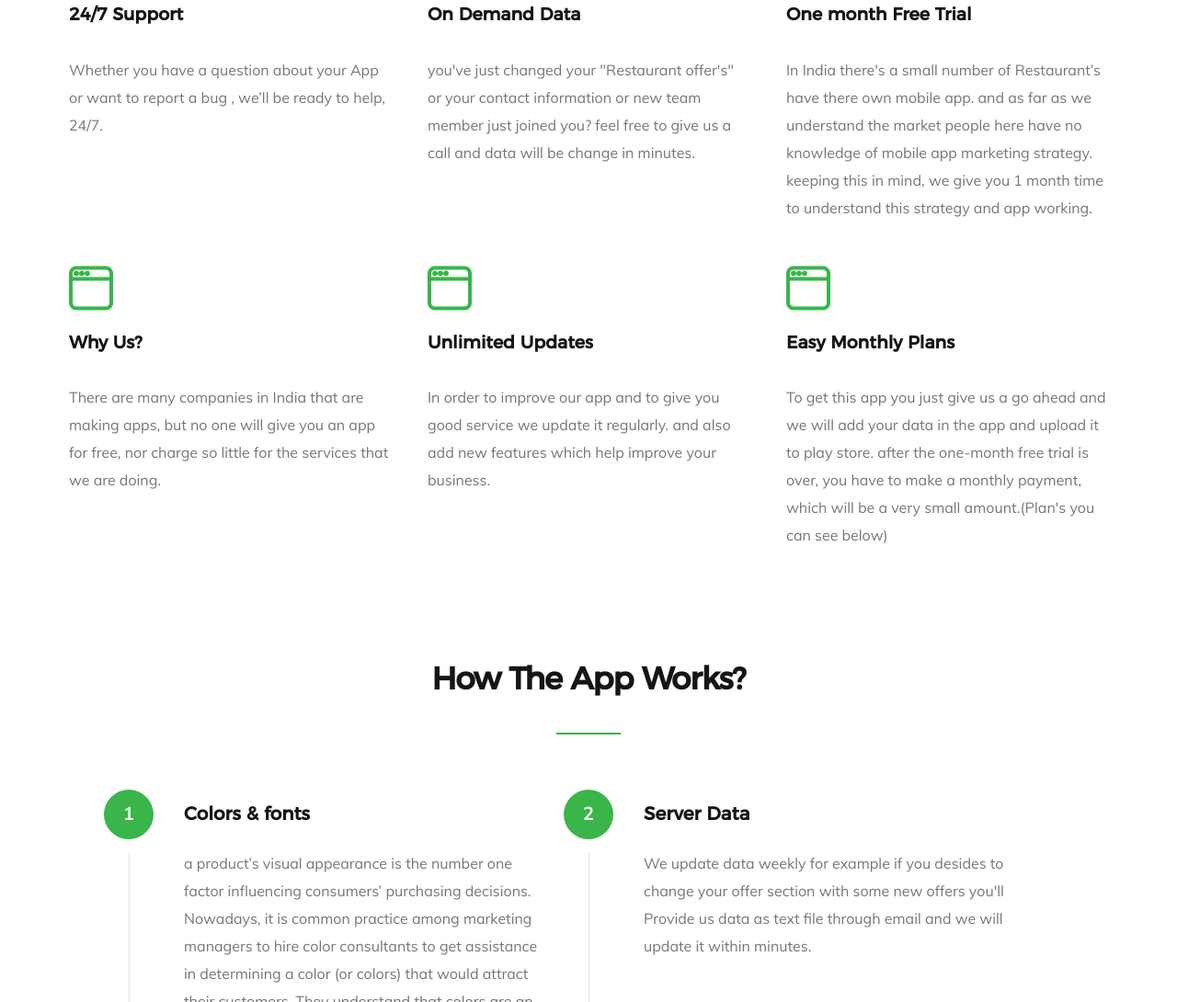
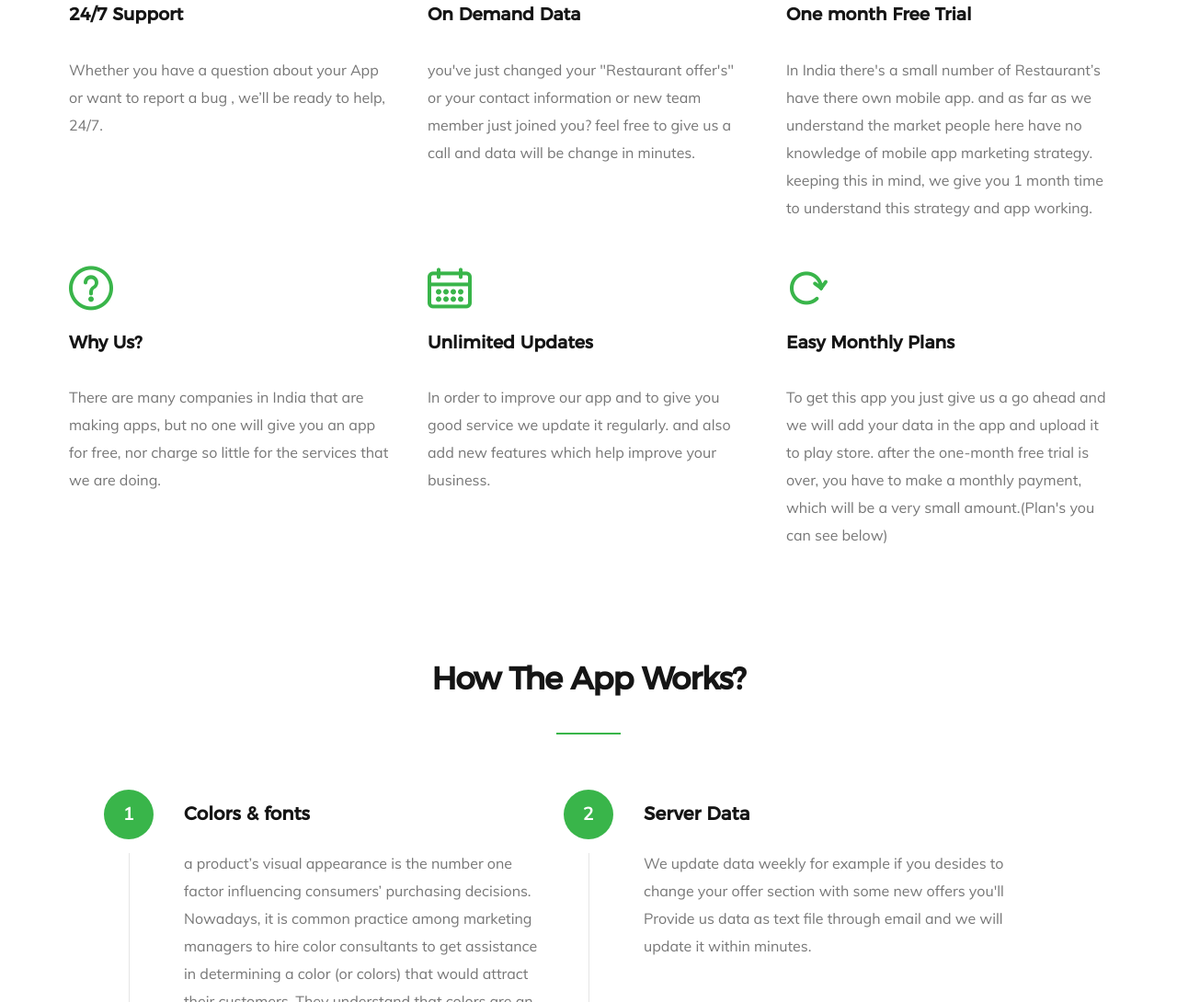
Before and after one commit to aykakash/websiteappbanwalo, a plain HTML site: page index.html in a window 1280 px wide. Shown: the part 1969-3059 px from the top of the page at 92% size. Drawn offline with Linux system fonts and the light colour scheme; files whose address does not match are found by name.

Commit message:
4 commit

```diff
--- a/index.html
+++ b/index.html
@@ -237,7 +237,7 @@
 
                 <div class="bgrid feature" data-aos="fade-up">
 
-                    <span class="icon"><i class="icon-window"></i></span>
+                    <span class="icon"><i class="icon-question"></i></span>
 
                     <div class="service-content">
                         <h3>Why Us?</h3>
@@ -252,7 +252,7 @@
 
                 <div class="bgrid feature" data-aos="fade-up">
 
-                    <span class="icon"><i class="icon-window"></i></span>
+                    <span class="icon"><i class="icon-calendar"></i></span>
 
                     <div class="service-content">
                         <h3>Unlimited Updates</h3>
@@ -267,7 +267,7 @@
 
                 <div class="bgrid feature" data-aos="fade-up">
 
-                    <span class="icon"><i class="icon-window"></i></span>
+                    <span class="icon"><i class="icon-refresh"></i></span>
 
                     <div class="service-content">
                         <h3>Easy Monthly Plans</h3>
```
